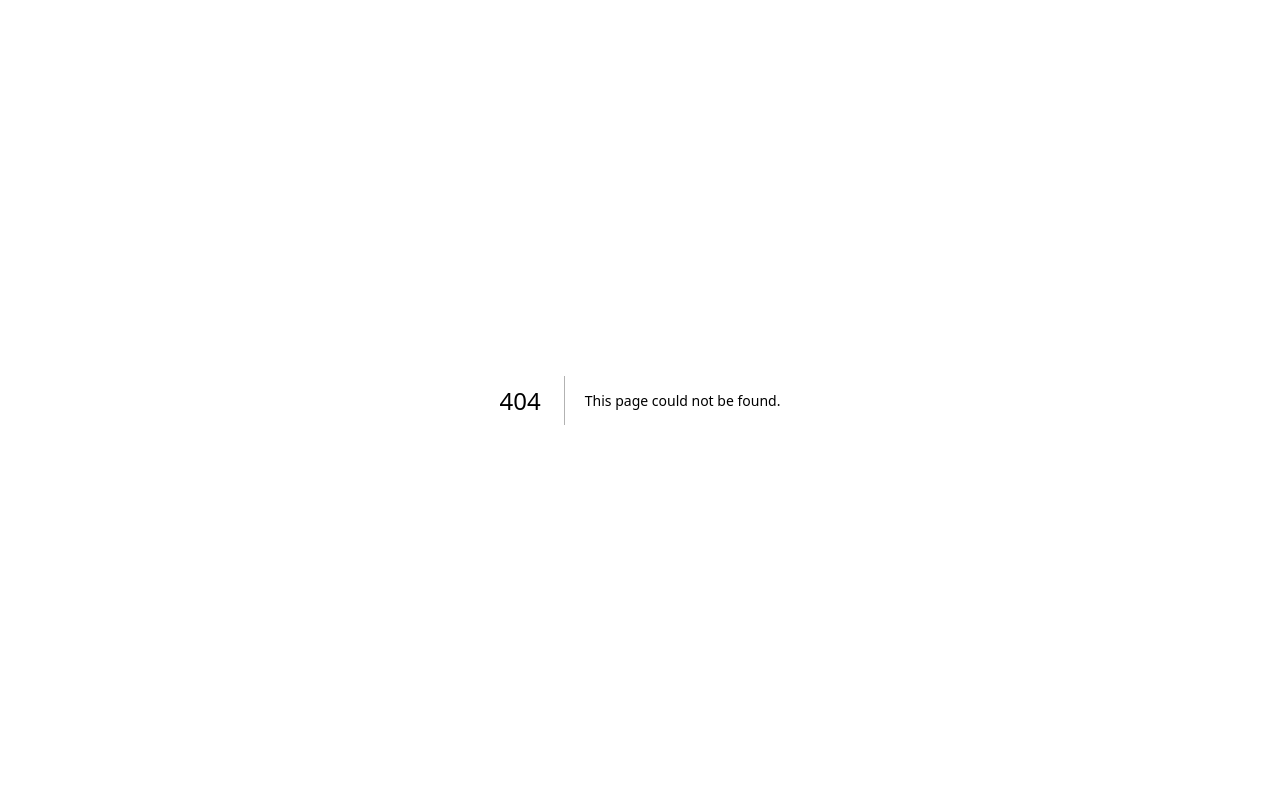
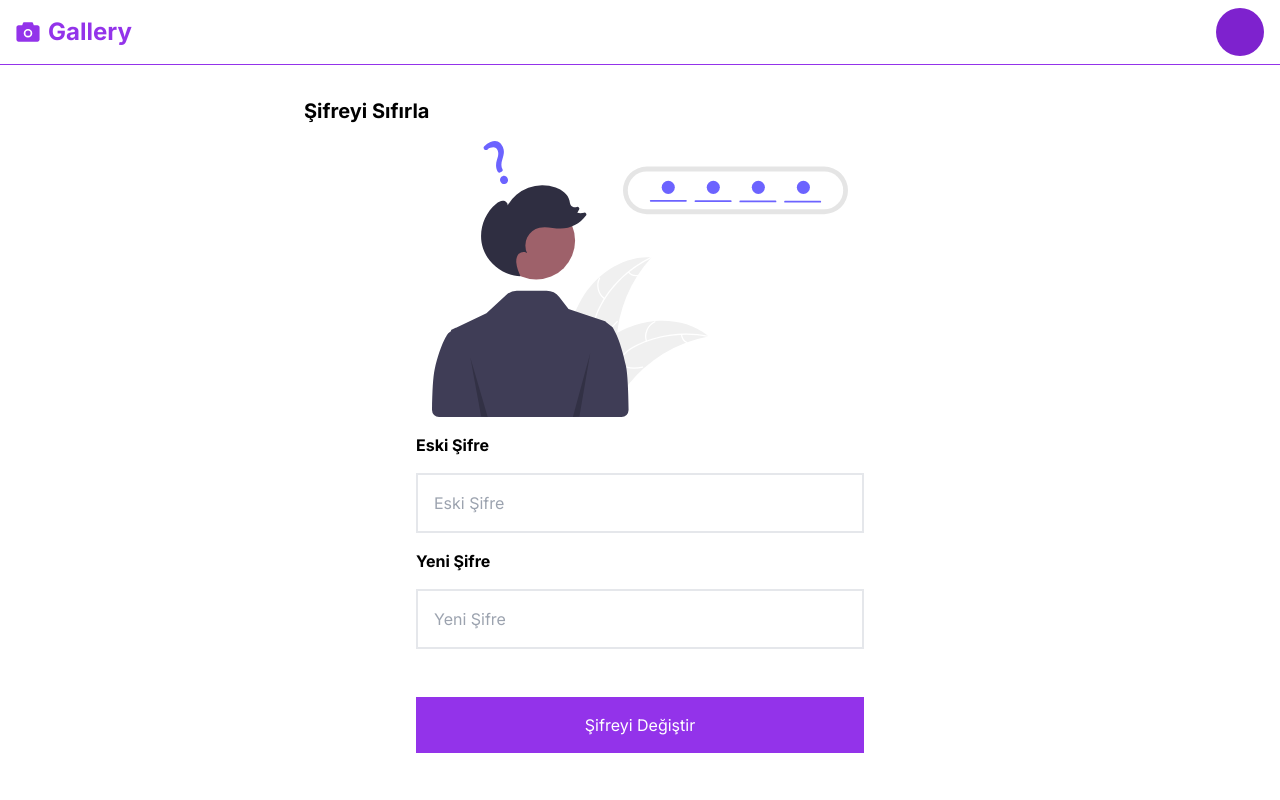
Before and after one commit to ahmetcanogreten/simple-image-gallery, a Next.js app: page /change-password in a window 1280 px wide. Before the commit this address had no page. Shown: the top 800 px of the page. Built offline with nearby package versions, Linux system fonts and the light colour scheme; no server answers; the database is empty; sample sign-in values are in the browser's storage.

Commit message:
Change password added

```diff
--- /dev/null
+++ b/app/change-password/page.tsx
@@ -0,0 +1,114 @@
+'use client';
+
+import { doc, DocumentData, onSnapshot } from "firebase/firestore";
+import { updatePassword, signInWithEmailAndPassword } from "firebase/auth";
+import { useRouter } from "next/navigation";
+import { useEffect, useState } from "react";
+import NavigationBar from "../components/navigation_bar";
+import { auth, db } from "../firebase_config";
+
+export default function ChangePasswordPage() {
+
+    const [isLoading, setIsLoading] = useState(true);
+    const [isError, setIsError] = useState(false);
+    const [isSuccess, setIsSuccess] = useState(false);
+    const [oldPassword, setOldPassword] = useState("");
+    const [password, setPassword] = useState("");
+    const [user, setUser] = useState<DocumentData>();
+
+    const router = useRouter();
+
+    const subscribeToUser = async (userId: string) => {
+        const unsub = onSnapshot(doc(db, 'users', userId), (querySnapshot) => {
+            setUser(querySnapshot.data());
+        });
+    }
+
+    useEffect(() => {
+        auth.onAuthStateChanged(async (user) => {
+            console.log(`Auth state changed : ${user}`);
+            if (!user) {
+                router.push("/login");
+            } else {
+                subscribeToUser(user.uid);
+                setIsLoading(false);
+            }
+        });
+    }, []);
+
+    const handleReset = async (e: React.FormEvent<HTMLFormElement>) => {
+        e.preventDefault();
+
+        setIsError(false);
+        setIsSuccess(false);
+
+        try {
+            await signInWithEmailAndPassword(auth, auth.currentUser!.email!, oldPassword);
+            await updatePassword(auth.currentUser!, password);
+
+            setIsSuccess(true);
+        } catch (error) {
+            console.log(error);
+            setIsError(true);
+        }
+
+    }
+
+    const onPasswordChange = (e: React.ChangeEvent<HTMLInputElement>) => {
+        setPassword(e.target.value);
+    }
+
+    const onOldPasswordChange = (e: React.ChangeEvent<HTMLInputElement>) => {
+        setOldPassword(e.target.value);
+    }
+
+    return (
+        <main>
+            <div className="flex flex-col items-stretch"
+            >
+                {
+                    isLoading ? <p>Loading...</p> : <>
+                        <NavigationBar user={user} />
+                        <div className="my-8 flex flex-col items-center">
+                            <div className="max-w-2xl w-full">
+                                <h1 className="font-bold text-xl">Şifreyi Sıfırla</h1>
+                                <form onSubmit={handleReset}>
+                                    <div className="flex flex-col justify-center items-center">
+                                        <div className="flex flex-col max-w-md w-10/12">
+                                            <img
+                                                className="max-w-4xl p-4"
+                                                src="/forgot-password/forgot_password.svg"
+                                                alt="Login"
+                                            />
+                                            <label htmlFor="password" className="text-black font-bold">
+                                                Eski Şifre
+                                            </label>
+                                            <input
+                                                id="password" type="password" placeholder="Eski Şifre"
+                                                required
+                                                className="my-4 p-4 border-2 focus:border-purple-600 outline-none"
+                                                onChange={onOldPasswordChange} />
+                                            <label htmlFor="password" className="text-black font-bold">
+                                                Yeni Şifre
+                                            </label>
+                                            <input
+                                                id="password" type="password" placeholder="Yeni Şifre"
+                                                required
+                                                className="my-4 p-4 border-2 focus:border-purple-600 outline-none"
+                                                onChange={onPasswordChange} />
+                                            {isSuccess && <p className="text-green-500">Şifre başarıyla değiştirildi.</p>}
+                                            {isError && <p className="text-red-500">Şifre değiştirilirken bir hata oluştu.</p>}
+                                            <button type="submit" className="text-white my-8 p-4 bg-purple-600 hover:bg-purple-500">Şifreyi Değiştir</button>
+                                        </div>
+                                    </div>
+                                </form>
+
+
+                            </div>
+                        </div>
+                    </>
+                }
+            </div>
+        </main>
+    )
+}
--- a/app/components/navigation_bar.tsx
+++ b/app/components/navigation_bar.tsx
@@ -43,6 +43,7 @@ export default function NavigationBar({
                             <div className="h-px bg-purple-600"></div>
                             <Link href={"/mine"} className="p-4 my-2 w-full text-start rounded-lg text-white hover:bg-white hover:text-purple-600 block">Paylaştıklarım</Link>
                             <Link href={"/liked"} className="p-4 my-2 w-full text-start rounded-lg text-white hover:bg-white hover:text-purple-600 block">Beğendiklerim</Link>
+                            <Link href={"/change-password"} className="p-4 my-2 w-full text-start rounded-lg text-white hover:bg-white hover:text-purple-600 block">Şifre Değiştir</Link>
 
                             <button
                                 className="p-4 my-2 w-full text-start rounded-lg text-white  bg-red-600 hover:bg-red-700 font-bold"
```
Also changed, not shown: public/forgot-password/forgot_password.svg (added).
